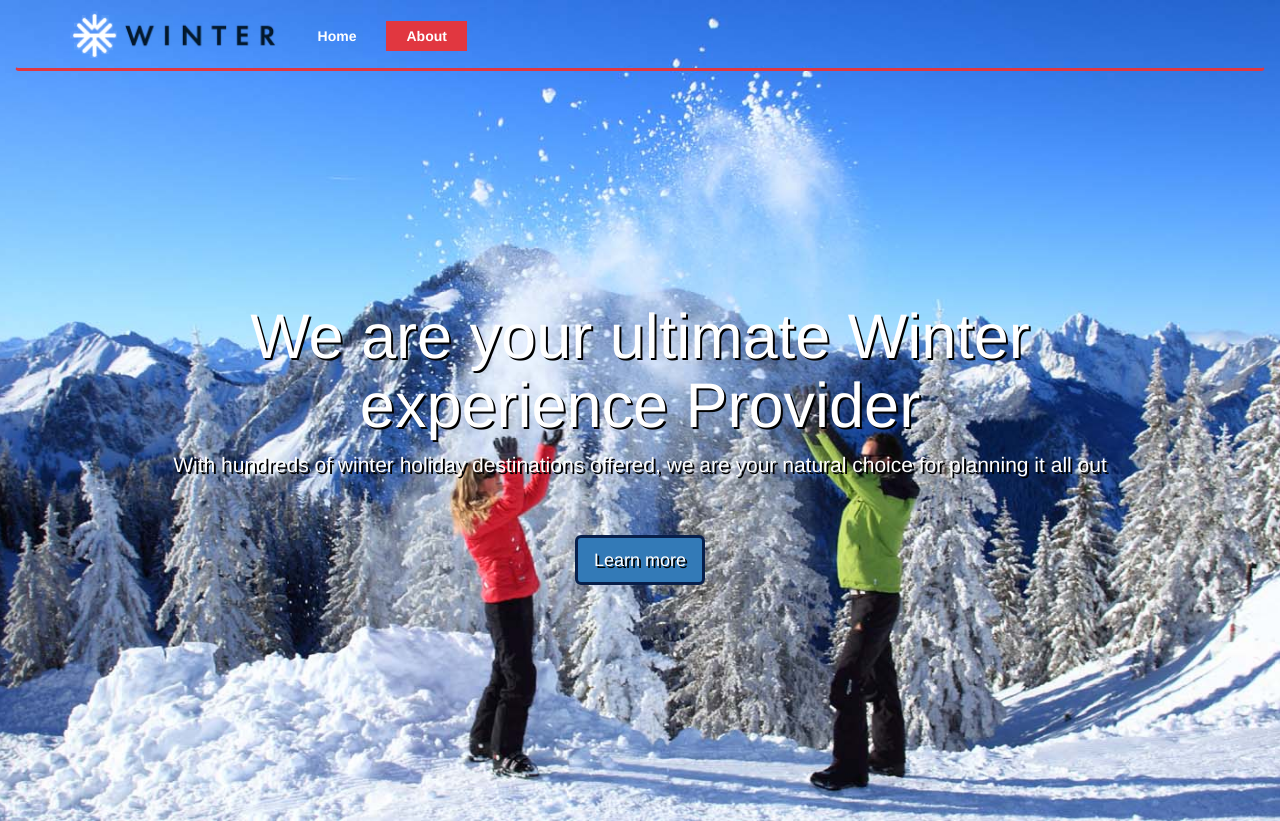
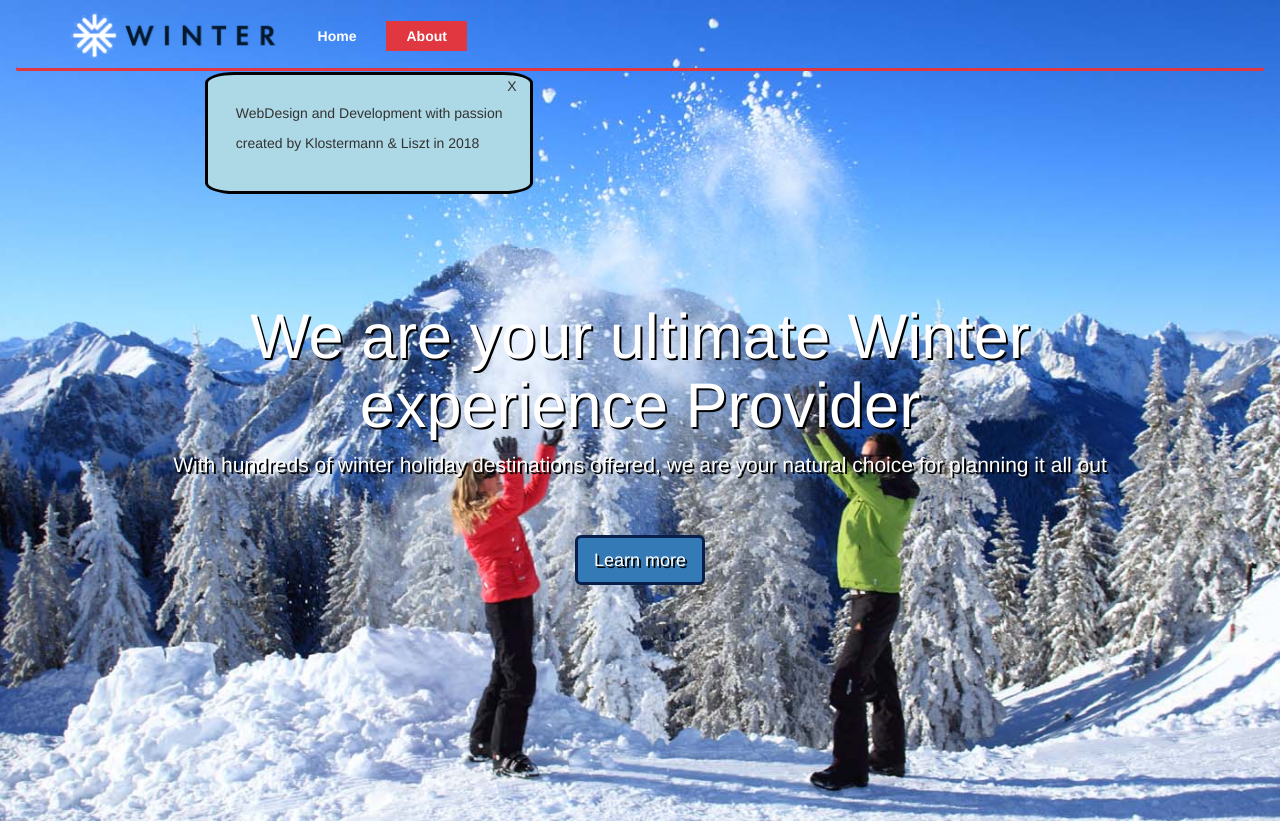
Before and after one commit to MatthiasLiszt/fswd40-angular-day01, an Angular app in the folder agency/: page /about in a window 1280 px wide. Built offline with nearby package versions, Linux system fonts and the light colour scheme.

Commit message:
pure angular []

```diff
--- a/agency/src/app/about/about.component.css
+++ b/agency/src/app/about/about.component.css
@@ -8,7 +8,15 @@
  background-color:  lightblue;
  border: solid black 3px;
  border-radius: 9%;
- display:  none;
+
+}
+
+.visible{
+ display: block;
+}
+
+.invisible{
+ display: none;
 }
 
 .closeX{
--- a/agency/src/app/about/about.component.html
+++ b/agency/src/app/about/about.component.html
@@ -1,5 +1,6 @@
-<div id="aboutWindow" (click)="removePopUp()">
+<div id="aboutWindow" (click)="removePopUp()" [style.display]="myWindow">
    <p class="closeX">X</p>
    <p>WebDesign and Development with passion</p>
    <p>created by Klostermann & Liszt in 2018</p>
+
 </div>
--- a/agency/src/app/about/about.component.ts
+++ b/agency/src/app/about/about.component.ts
@@ -7,9 +7,20 @@ import { Component, OnInit } from '@angular/core';
 })
 export class AboutComponent implements OnInit {
 
-  constructor() { }
+  public myWindow: string;
+  public showIt: boolean;
+
+  constructor() {
+    this.myWindow="block";
+    this.showIt=true;
+  }
 
   ngOnInit() {
   }
 
+  removePopUp(){
+   this.myWindow="none";
+   this.showIt=false;
+   //alert('popup clicked');
+  }
 }
--- a/agency/src/app/nav-bar/nav-bar.component.ts
+++ b/agency/src/app/nav-bar/nav-bar.component.ts
@@ -16,6 +16,6 @@ export class NavBarComponent implements OnInit {
   }
 
  showPopUp(){
-   $('#aboutWindow').css('display','block');
+
   }
 }
```
